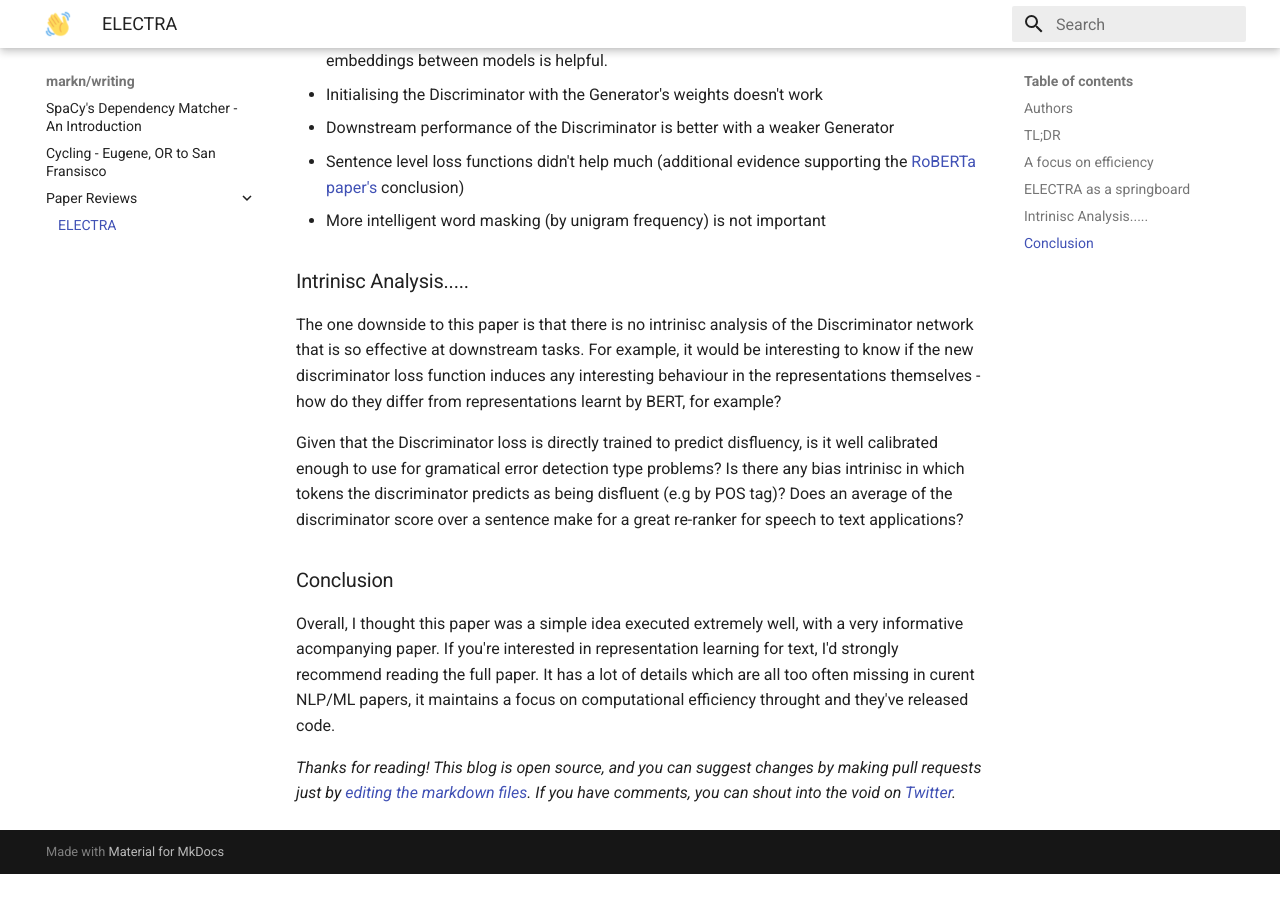
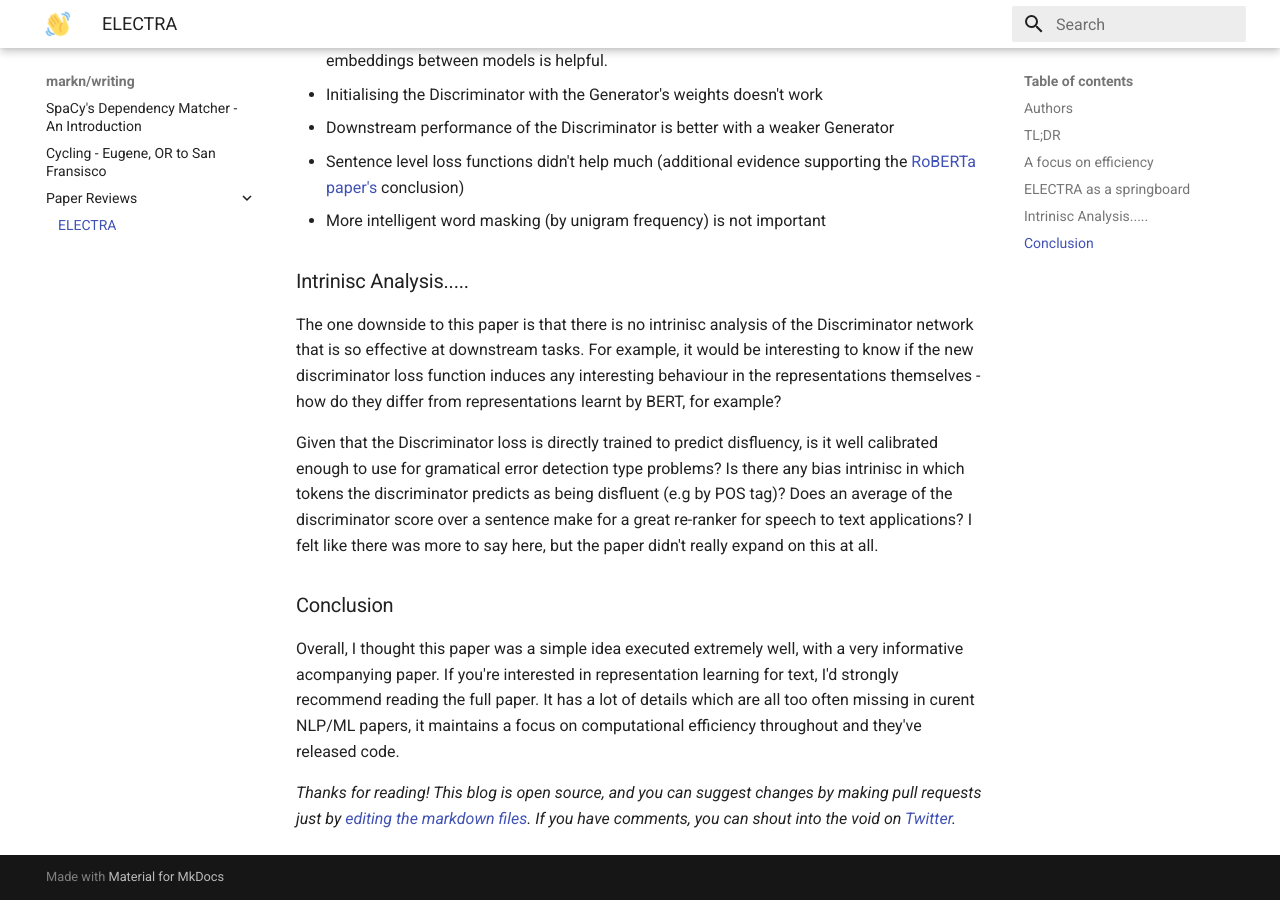
Before and after one commit to DeNeutoy/blog, an MkDocs documentation site: the page built from docs/paper_reviews/electra.md, in a window 1280 px wide and 900 px high, scrolled down 1879 px. Built offline with MkDocs 1.6.1 and Material for MkDocs 9.7.7, drawn with Linux system fonts in a browser that asks for light colours; emoji names are drawn with the system emoji font; before the commit the page ends 2753 px from its top, so only the background shows below that.

Commit message:
tweak, remove unused image

```diff
--- a/docs/paper_reviews/electra.md
+++ b/docs/paper_reviews/electra.md
@@ -40,11 +40,10 @@ For example, an approach which occured to me when reading this paper is pretrain
 
 The one downside to this paper is that there is no intrinisc analysis of the Discriminator network that is so effective at downstream tasks. For example, it would be interesting to know if the new discriminator loss function induces any interesting behaviour in the representations themselves - how do they differ from representations learnt by BERT, for example?
 
-Given that the Discriminator loss is directly trained to predict disfluency, is it well calibrated enough to use for gramatical error detection type problems? Is there any bias intrinisc in which tokens the discriminator predicts as being disfluent (e.g by POS tag)? Does an average of the discriminator score over a sentence make for a great re-ranker for speech to text applications?
-
+Given that the Discriminator loss is directly trained to predict disfluency, is it well calibrated enough to use for gramatical error detection type problems? Is there any bias intrinisc in which tokens the discriminator predicts as being disfluent (e.g by POS tag)? Does an average of the discriminator score over a sentence make for a great re-ranker for speech to text applications? I felt like there was more to say here, but the paper didn't really expand on this at all.
 
 ### Conclusion
-Overall, I thought this paper was a simple idea executed extremely well, with a very informative acompanying paper. If you're interested in representation learning for text, I'd strongly recommend reading the full paper. It has a lot of details which are all too often missing in curent NLP/ML papers, it maintains a focus on computational efficiency throught and they've released code.
+Overall, I thought this paper was a simple idea executed extremely well, with a very informative acompanying paper. If you're interested in representation learning for text, I'd strongly recommend reading the full paper. It has a lot of details which are all too often missing in curent NLP/ML papers, it maintains a focus on computational efficiency throughout and they've released code.
 
 
 *Thanks for reading! This blog is open source, and you can suggest changes by making pull requests just by [editing the markdown files](https://github.com/DeNeutoy/blog/pulls). If you have comments, you can shout into the void on [Twitter](https://twitter.com/MarkNeumannnn).*
```
Also changed, not shown: docs/img/paper_reviews/electra/generator_size.png (deleted).
